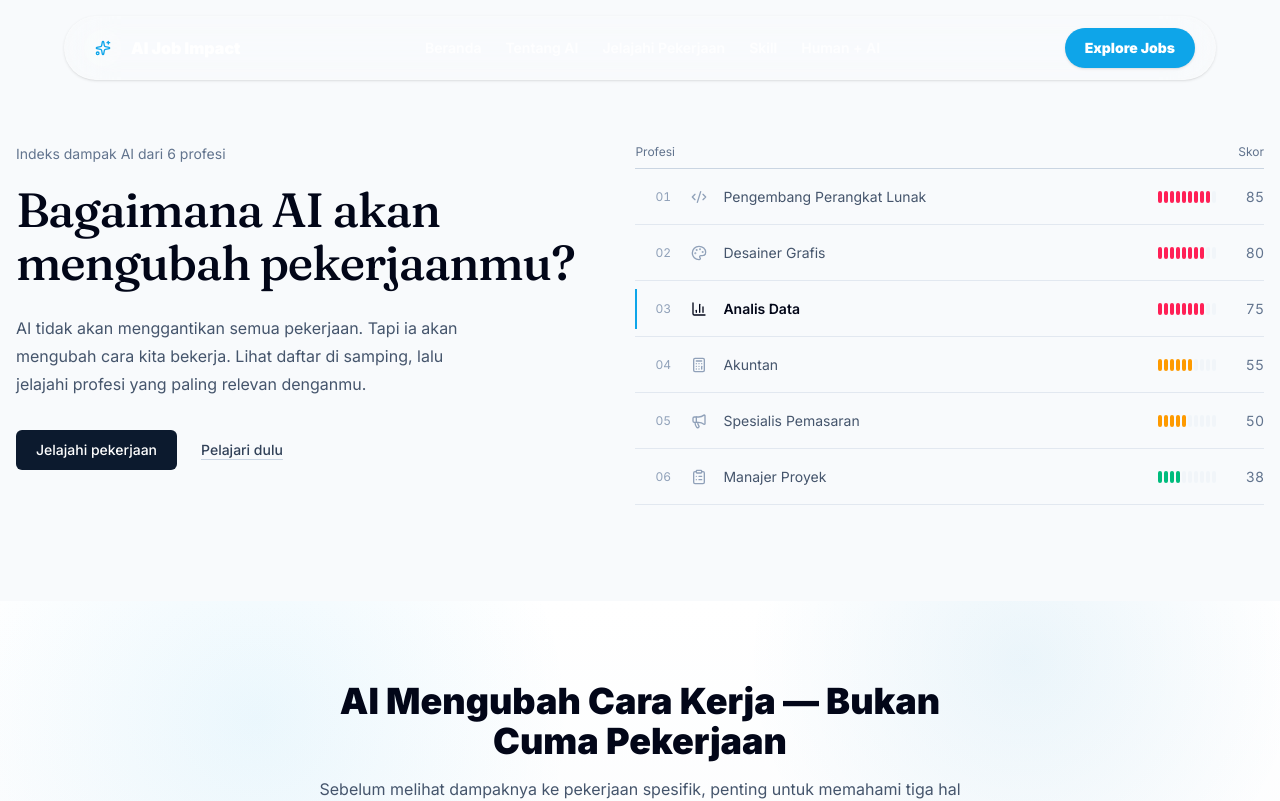
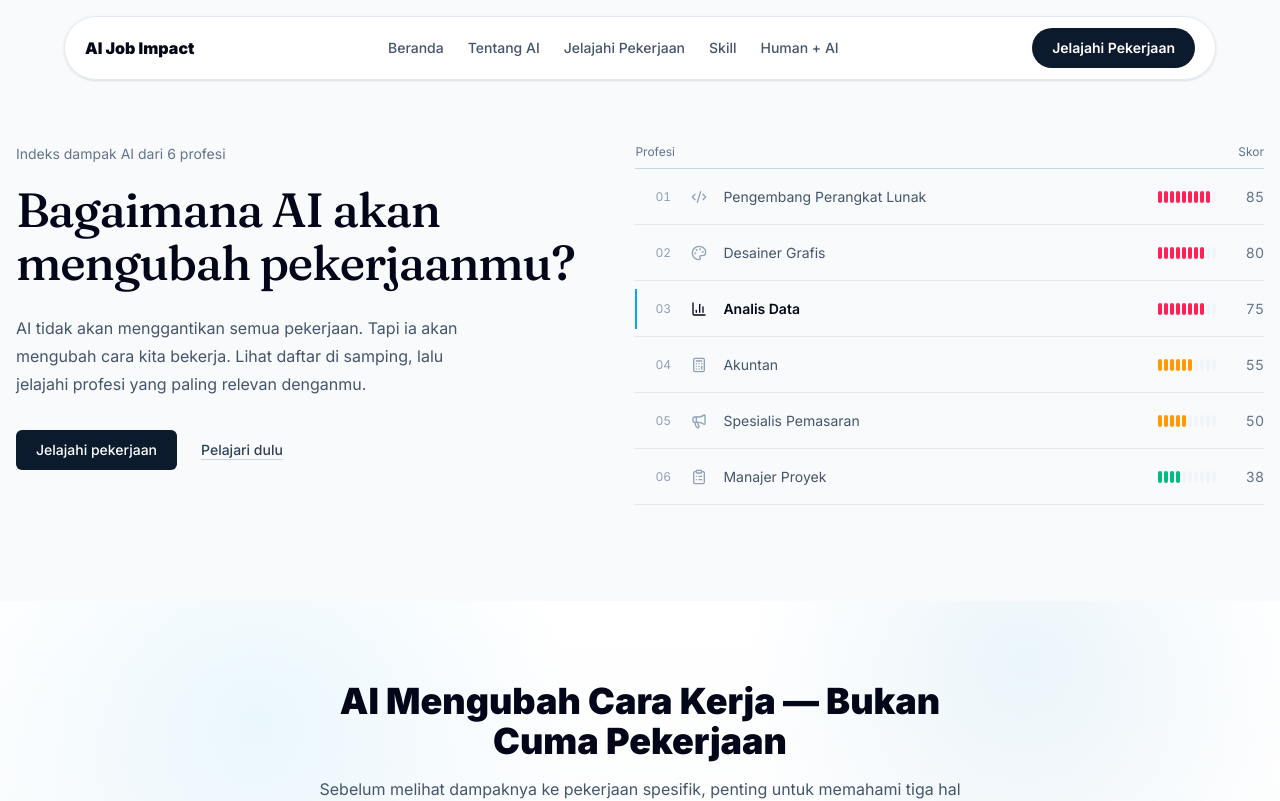
Before and after one commit to kevinazzaky/ai-job, a Next.js app: page / in a window 1280 px wide. Shown: the top 801 px of the page. Built offline with nearby package versions, Linux system fonts and the light colour scheme.

Commit message:
fix: navbar text unreadable against new light hero background

```diff
--- a/src/components/layout/Navbar.tsx
+++ b/src/components/layout/Navbar.tsx
@@ -1,7 +1,7 @@
 "use client";
 
-import { useEffect, useState } from "react";
-import { Menu, X, Sparkles } from "lucide-react";
+import { useState } from "react";
+import { Menu, X } from "lucide-react";
 
 const NAV_LINKS = [
   { label: "Beranda", href: "#home" },
@@ -13,96 +13,55 @@ const NAV_LINKS = [
 
 export default function Navbar() {
   const [isOpen, setIsOpen] = useState(false);
-  const [isScrolled, setIsScrolled] = useState(false);
-
-  useEffect(() => {
-    function handleScroll() {
-      setIsScrolled(window.scrollY > 40);
-    }
-
-    handleScroll();
-    window.addEventListener("scroll", handleScroll);
-
-    return () => {
-      window.removeEventListener("scroll", handleScroll);
-    };
-  }, []);
 
   return (
     <header className="fixed left-0 top-0 z-50 w-full px-4 pt-4">
-      <div
-        className={`mx-auto flex h-16 max-w-6xl items-center justify-between rounded-full border px-5 shadow-sm backdrop-blur-xl transition-all duration-300 ${
-          isScrolled
-            ? "border-slate-200/80 bg-white/90 text-slate-950 shadow-lg"
-            : "border-white/15 bg-white/10 text-white"
-        }`}
-      >
-        {/* Logo */}
-        <a href="#home" className="flex items-center gap-2.5">
-          <span
-            className={`inline-flex h-9 w-9 items-center justify-center rounded-full ${
-              isScrolled ? "bg-[var(--color-primary)]" : "bg-white/15"
-            }`}
-          >
-            <Sparkles size={16} className="text-[var(--color-accent)]" />
-          </span>
-
-          <span className="text-sm font-black leading-none sm:text-base">
+      <div className="mx-auto flex h-16 max-w-6xl items-center justify-between rounded-full border border-slate-200 bg-white/90 px-5 shadow-sm backdrop-blur-xl">
+        <a href="#home" className="flex items-center gap-2">
+          <span className="text-sm font-black leading-none text-slate-950 sm:text-base">
             AI Job Impact
           </span>
         </a>
 
-        {/* Desktop Navigation */}
         <nav className="hidden items-center gap-6 lg:flex">
           {NAV_LINKS.map((link) => (
             <a
               key={link.href}
               href={link.href}
-              className={`text-sm font-semibold transition ${
-                isScrolled
-                  ? "text-slate-700 hover:text-[var(--color-violet)]"
-                  : "text-white/80 hover:text-[var(--color-accent)]"
-              }`}
+              className="text-sm font-medium text-slate-600 transition hover:text-slate-950"
             >
               {link.label}
             </a>
           ))}
         </nav>
 
-        {/* Desktop CTA */}
         <a
           href="#jobs"
-          className="hidden rounded-full bg-[var(--color-accent)] px-5 py-2.5 text-sm font-black text-white shadow-sm transition hover:-translate-y-0.5 hover:opacity-90 lg:inline-block"
+          className="hidden rounded-full bg-[var(--color-primary)] px-5 py-2.5 text-sm font-semibold text-white transition hover:bg-slate-800 lg:inline-block"
         >
-          Explore Jobs
+          Jelajahi Pekerjaan
         </a>
 
-        {/* Mobile Menu Button */}
         <button
           type="button"
           onClick={() => setIsOpen((prev) => !prev)}
           aria-label={isOpen ? "Tutup menu" : "Buka menu"}
           aria-expanded={isOpen}
-          className={`inline-flex items-center justify-center rounded-full border p-2 lg:hidden ${
-            isScrolled
-              ? "border-slate-200 text-slate-700"
-              : "border-white/20 text-white"
-          }`}
+          className="inline-flex items-center justify-center rounded-full border border-slate-200 p-2 text-slate-700 lg:hidden"
         >
           {isOpen ? <X size={20} /> : <Menu size={20} />}
         </button>
       </div>
 
-      {/* Mobile Navigation */}
       {isOpen && (
-        <div className="mx-auto mt-3 max-w-6xl rounded-3xl border border-white/15 bg-[var(--color-primary)]/95 px-5 py-5 text-white shadow-lg backdrop-blur-2xl lg:hidden">
+        <div className="mx-auto mt-3 max-w-6xl rounded-3xl border border-slate-200 bg-white px-5 py-5 shadow-lg lg:hidden">
           <div className="grid gap-4">
             {NAV_LINKS.map((link) => (
               <a
                 key={link.href}
                 href={link.href}
                 onClick={() => setIsOpen(false)}
-                className="text-sm font-semibold text-white/80 transition hover:text-[var(--color-accent)]"
+                className="text-sm font-medium text-slate-600 transition hover:text-slate-950"
               >
                 {link.label}
               </a>
@@ -111,9 +70,9 @@ export default function Navbar() {
             <a
               href="#jobs"
               onClick={() => setIsOpen(false)}
-              className="rounded-full bg-[var(--color-accent)] px-5 py-3 text-center text-sm font-black text-white"
+              className="rounded-full bg-[var(--color-primary)] px-5 py-3 text-center text-sm font-semibold text-white"
             >
-              Explore Jobs
+              Jelajahi Pekerjaan
             </a>
           </div>
         </div>
```
